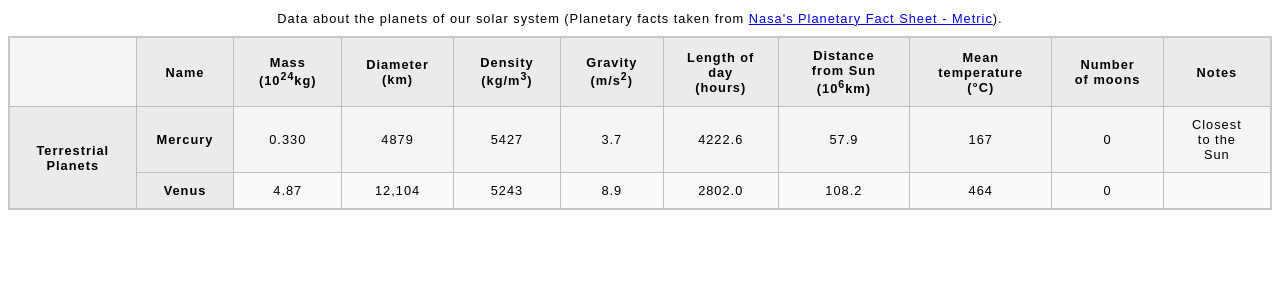
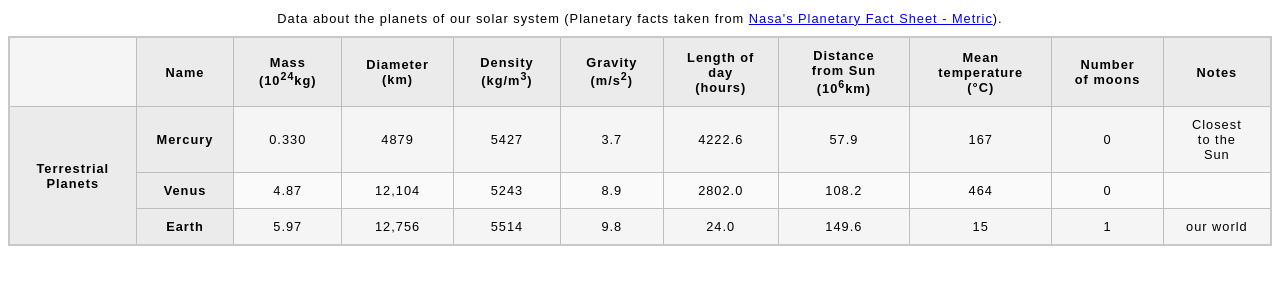
Before and after one commit to Suril1003/Suril1003.github.io, a plain HTML site: page LAB2/PART2/blank-template.html in a window 1280 px wide. Shown: the part 79-364 px from the top of the page. Drawn offline with Linux system fonts and the light colour scheme.

Commit message:
added row
added row named earth

```diff
--- a/LAB2/PART2/blank-template.html
+++ b/LAB2/PART2/blank-template.html
@@ -52,6 +52,19 @@
               <td>0</td>
               <td></td>
           </tr>
+          <tr>
+            <th scope="row">Earth</th>
+            <td>5.97 </td>
+            <td>12,756 </td>
+            <td>5514 </td>
+            <td>9.8 </td>
+            <td>24.0 </td>
+            <td>149.6 </td>
+            <td>15</td>
+            <td>1</td>
+            <td>our world</td>
+        </tr>
+
       </thead>
     </table>
 
```
